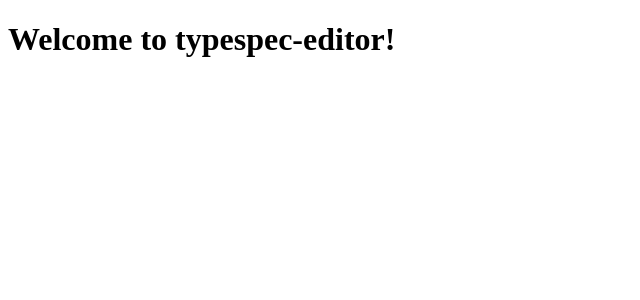
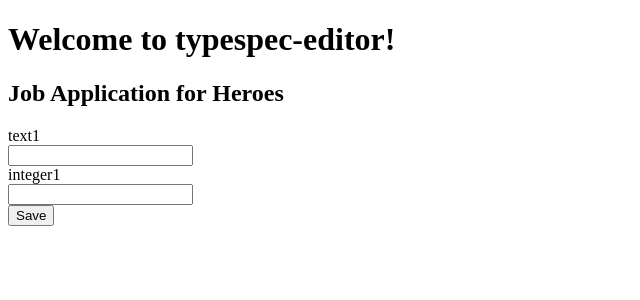
Before and after one commit to tshion/mktools_lab, an Angular app in the folder typespec-editor/: page / in a window 1280 px wide. Shown: the top 300 px of the page, without its empty margins (0-640 px from the left). Built offline with nearby package versions, Linux system fonts and the light colour scheme.

Commit message:
動的フォームの仮実装

```diff
--- a/typespec-editor/src/app/app.component.ts
+++ b/typespec-editor/src/app/app.component.ts
@@ -1,17 +1,39 @@
+import { AsyncPipe } from '@angular/common';
 import { Component } from '@angular/core';
 import { RouterOutlet } from '@angular/router';
+import { QuestionService } from './models/question.service';
+import { DynamicFormComponent } from './views/dynamic-form.component';
+import { QuestionBaseEntity } from './models/question.base.entity';
+import { Observable } from 'rxjs';
 
 @Component({
     selector: 'app-root',
     standalone: true,
-    imports: [RouterOutlet],
+    providers: [QuestionService],
+    imports: [
+        AsyncPipe,
+        DynamicFormComponent,
+        RouterOutlet,
+    ],
     template: `
     <h1>Welcome to {{title}}!</h1>
 
-    <router-outlet />
+    <!-- <router-outlet /> -->
+    <div>
+      <h2>Job Application for Heroes</h2>
+      <app-dynamic-form [questions]="questions$ | async"></app-dynamic-form>
+    </div>
   `,
     styles: [],
 })
 export class AppComponent {
+
+    questions$: Observable<QuestionBaseEntity<any>[]>;
+
     title = 'typespec-editor';
+
+
+    constructor(service: QuestionService) {
+        this.questions$ = service.getQuestions();
+    }
 }
--- /dev/null
+++ b/typespec-editor/src/app/models/question-control.service.ts
@@ -0,0 +1,17 @@
+import { Injectable } from '@angular/core';
+import { FormControl, FormGroup } from '@angular/forms';
+import { QuestionBaseEntity } from './question.base.entity';
+
+@Injectable()
+export class QuestionControlService {
+
+    toFormGroup(
+        questions: QuestionBaseEntity<unknown>[],
+    ) {
+        const group: any = {};
+        questions.forEach((question) => {
+            group[question.key] = new FormControl(question.value || '');
+        });
+        return new FormGroup(group);
+    }
+}
--- /dev/null
+++ b/typespec-editor/src/app/models/question-integer.entity.ts
@@ -0,0 +1,6 @@
+import { FormType } from '../types/form.type';
+import { QuestionBaseEntity } from './question.base.entity';
+
+export class IntegerQuestionEntity extends QuestionBaseEntity<number> {
+    override formType: FormType = 'integer';
+}
--- /dev/null
+++ b/typespec-editor/src/app/models/question-textbox.entity.ts
@@ -0,0 +1,6 @@
+import { FormType } from '../types/form.type';
+import { QuestionBaseEntity } from './question.base.entity';
+
+export class TextboxQuestionEntity extends QuestionBaseEntity<string> {
+    override formType: FormType = 'textbox';
+}
--- /dev/null
+++ b/typespec-editor/src/app/models/question.base.entity.ts
@@ -0,0 +1,37 @@
+import { FormType } from '../types/form.type';
+
+/**
+ * 入力データの基礎実装
+ */
+export abstract class QuestionBaseEntity<T> {
+
+    /** 入力欄の形式 */
+    abstract formType: FormType;
+
+    /** 入力欄の識別キー名 */
+    public key: string;
+
+    /** 入力欄の説明 */
+    public label: string;
+
+    /** 入力値 */
+    public value: T | undefined;
+
+    /** (デフォルトの)入力値 */
+    public valueDefault: T;
+
+
+    public constructor(
+        key: string,
+        label: string,
+        valueDefault: T,
+        options: {
+            value?: T;
+        } = {},
+    ) {
+        this.key = key;
+        this.label = label;
+        this.value = options.value;
+        this.valueDefault = valueDefault;
+    }
+}
--- /dev/null
+++ b/typespec-editor/src/app/models/question.service.ts
@@ -0,0 +1,36 @@
+import { Injectable } from '@angular/core';
+import { of } from 'rxjs';
+import { QuestionBaseEntity } from './question.base.entity';
+import { TextboxQuestionEntity } from './question-textbox.entity';
+import { IntegerQuestionEntity } from './question-integer.entity';
+
+@Injectable()
+export class QuestionService {
+    // TODO: get from a remote source of question metadata
+    getQuestions() {
+        const questions: QuestionBaseEntity<unknown>[] = [
+            // new DropdownQuestion({
+            //     key: 'favoriteAnimal',
+            //     label: 'Favorite Animal',
+            //     options: [
+            //         { key: 'cat', value: 'Cat' },
+            //         { key: 'dog', value: 'Dog' },
+            //         { key: 'horse', value: 'Horse' },
+            //         { key: 'capybara', value: 'Capybara' },
+            //     ],
+            //     order: 3,
+            // }),
+            new TextboxQuestionEntity(
+                'txt',
+                'text1',
+                '',
+            ),
+            new IntegerQuestionEntity(
+                'int',
+                'integer1',
+                0,
+            ),
+        ];
+        return of(questions);
+    }
+}
--- /dev/null
+++ b/typespec-editor/src/app/types/form.type.ts
@@ -0,0 +1 @@
+export type FormType = 'dropdown' | 'fraction' | 'integer' | 'rgb' | 'rgba' | 'textbox';
--- /dev/null
+++ b/typespec-editor/src/app/views/dynamic-form-question.component.ts
@@ -0,0 +1,45 @@
+import { Component, Input } from '@angular/core';
+import { FormGroup, ReactiveFormsModule } from '@angular/forms';
+import { CommonModule } from '@angular/common';
+import { QuestionBaseEntity } from '../models/question.base.entity';
+
+@Component({
+    standalone: true,
+    selector: 'app-question',
+    imports: [
+        CommonModule,
+        ReactiveFormsModule,
+    ],
+    template: `
+    <div [formGroup]="form">
+        <label [attr.for]="question.key">{{ question.label }}</label>
+
+        <div>
+            @switch (question.formType) {
+                @case ('integer') {
+                    <input [formControlName]="question.key" [id]="question.key" type="number" />
+                }
+                @case ('textbox') {
+                    <input [formControlName]="question.key" [id]="question.key" type="text" />
+                }
+                @case ('dropdown') {
+                    <select [id]="question.key" [formControlName]="question.key">
+                    <!-- @for (opt of question.options; track opt) {
+                        <option [value]="opt.key">{{ opt.value }}</option>
+                    } -->
+                    </select>
+                }
+            }
+        </div>
+    </div>`,
+})
+export class DynamicFormQuestionComponent {
+
+    @Input() question!: QuestionBaseEntity<unknown>;
+
+    @Input() form!: FormGroup;
+
+    get isValid() {
+        return this.form.controls[this.question.key].valid;
+    }
+}
--- /dev/null
+++ b/typespec-editor/src/app/views/dynamic-form.component.ts
@@ -0,0 +1,61 @@
+import { Component, Input, OnInit } from '@angular/core';
+import { CommonModule } from '@angular/common';
+import { FormGroup, ReactiveFormsModule } from '@angular/forms';
+import { QuestionBaseEntity } from '../models/question.base.entity';
+import { DynamicFormQuestionComponent } from './dynamic-form-question.component';
+import { QuestionControlService } from '../models/question-control.service';
+
+@Component({
+    standalone: true,
+    selector: 'app-dynamic-form',
+    providers: [
+        QuestionControlService,
+    ],
+    imports: [
+        CommonModule,
+        DynamicFormQuestionComponent,
+        ReactiveFormsModule,
+    ],
+    template: `
+    <div>
+        <form (ngSubmit)="onSubmit()" [formGroup]="form">
+            @for (question of questions; track question) {
+                <div class="form-row">
+                    <app-question [question]="question" [form]="form"></app-question>
+                </div>
+            }
+            <div class="form-row">
+                <button type="submit" [disabled]="!form.valid">Save</button>
+            </div>
+        </form>
+
+        @if (payLoad) {
+            <div class="form-row">
+                <strong>Saved the following values</strong><br>{{ payLoad }}
+            </div>
+        }
+    </div>`,
+})
+export class DynamicFormComponent implements OnInit {
+
+    @Input() questions: QuestionBaseEntity<unknown>[] | null = [];
+
+    form!: FormGroup;
+
+    payLoad = '';
+
+    constructor(
+        private readonly qcs: QuestionControlService,
+    ) {
+    }
+
+
+    ngOnInit() {
+        this.form = this.qcs.toFormGroup(this.questions as QuestionBaseEntity<unknown>[]);
+    }
+
+
+    onSubmit() {
+        this.payLoad = JSON.stringify(this.form.getRawValue());
+    }
+}
```
